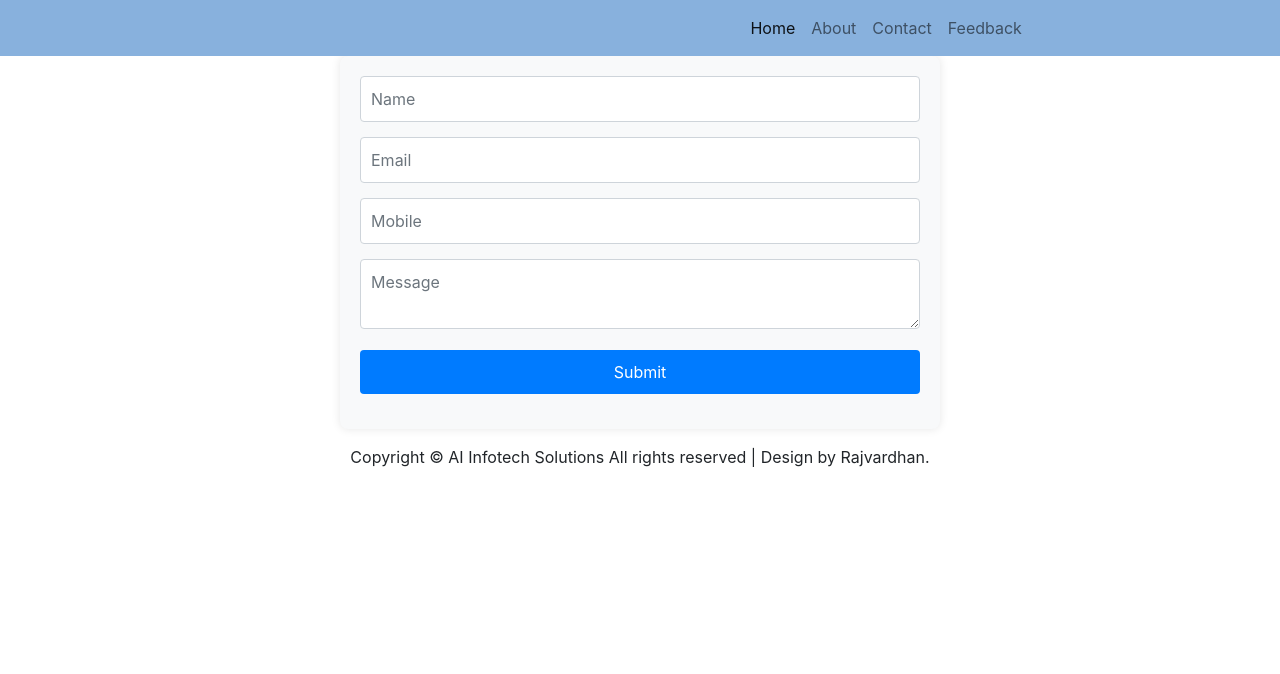
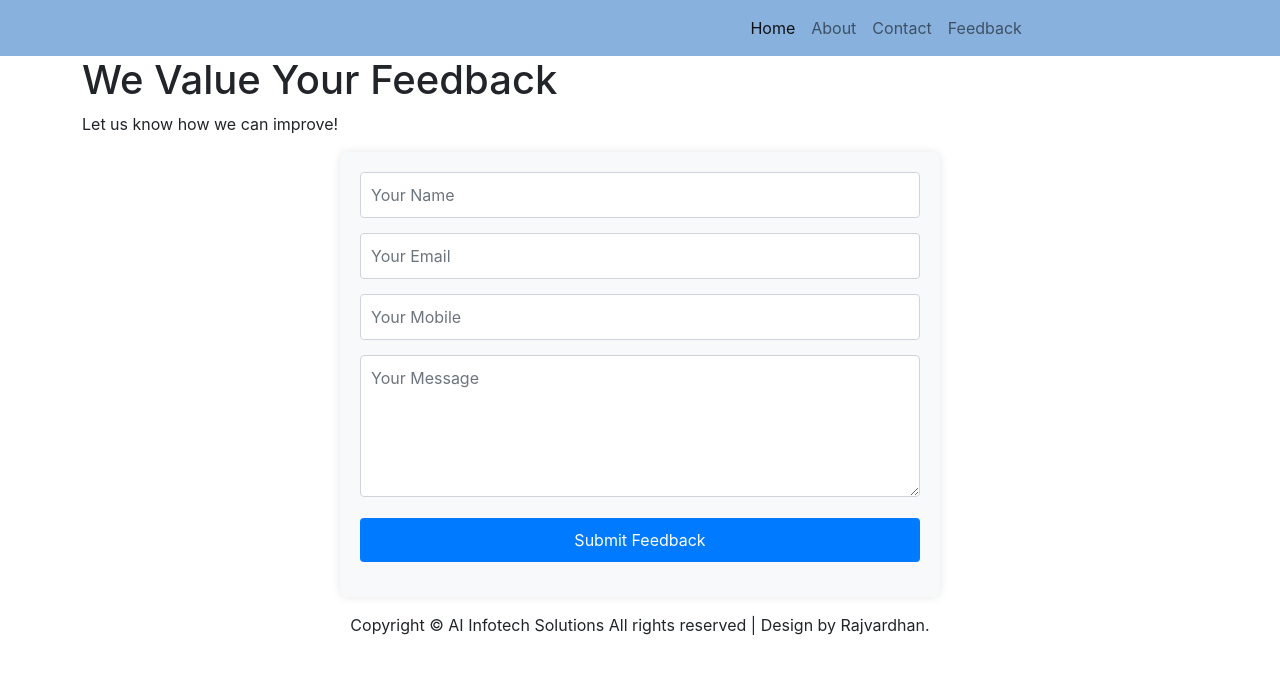
Before and after one commit to vardhans07/AI-Infotech-Solution-Website., a React (Create React App) app: page /feedback in a window 1280 px wide. Shown: the top 674 px of the page. Built offline with nearby package versions, Linux system fonts and the light colour scheme.

Commit message:
Update Feedback.js

```diff
--- a/src/Feedback.js
+++ b/src/Feedback.js
@@ -6,32 +6,35 @@ function Feedback() {
     name: "",
     email: "",
     mobile: "",
-        message: ""
+    message: "",
   });
+  const [loading, setLoading] = useState(false);
 
   const handleChange = (event) => {
     const { name, value } = event.target;
     setFormData((prevData) => ({
       ...prevData,
-            [name]: value
+      [name]: value,
     }));
   };
 
   const handleSubmit = async (event) => {
     event.preventDefault();
+    setLoading(true);
     try {
       const response = await fetch("http://127.0.0.1:5000/api/feedback", {
         method: "POST",
         headers: {
-                    "Content-Type": "application/json"
+          "Content-Type": "application/json",
         },
-                body: JSON.stringify(formData)
+        body: JSON.stringify(formData),
       });
 
       const result = await response.json();
       if (response.ok) {
         alert("Feedback submitted successfully!");
         console.log(result);
+        setFormData({ name: "", email: "", mobile: "", message: "" });
       } else {
         alert("Error submitting feedback: " + result.error);
         console.error("Error:", result.error);
@@ -39,44 +42,67 @@ function Feedback() {
     } catch (error) {
       alert("Network error: " + error.message);
       console.error("Network error:", error);
+    } finally {
+      setLoading(false);
     }
   };
 
   return (
-        <form onSubmit={handleSubmit}>
+    <div className="feedback-page">
+      <section className="feedback-hero">
+        <div className="container">
+          <h1 className="feedback-title">We Value Your Feedback</h1>
+          <p className="feedback-subtitle">Let us know how we can improve!</p>
+        </div>
+      </section>
+      <section className="feedback-form-section">
+        <div className="container">
+          <form onSubmit={handleSubmit} className="feedback-form">
             <input
               type="text"
               name="name"
               value={formData.name}
               onChange={handleChange}
-                placeholder="Name"
+              placeholder="Your Name"
               required
+              className="feedback-input"
             />
             <input
               type="email"
               name="email"
               value={formData.email}
               onChange={handleChange}
-                placeholder="Email"
+              placeholder="Your Email"
               required
+              className="feedback-input"
             />
             <input
               type="text"
               name="mobile"
               value={formData.mobile}
               onChange={handleChange}
-                placeholder="Mobile"
+              placeholder="Your Mobile"
               required
+              pattern="[0-9]{10}"
+              title="Please enter a valid 10-digit mobile number"
+              className="feedback-input"
             />
             <textarea
               name="message"
               value={formData.message}
               onChange={handleChange}
-                placeholder="Message"
+              placeholder="Your Message"
+              rows="5"
               required
+              className="feedback-textarea"
             />
-            <button type="submit">Submit</button>
+            <button type="submit" className="feedback-button" disabled={loading}>
+              {loading ? "Submitting..." : "Submit Feedback"}
+            </button>
           </form>
+        </div>
+      </section>
+    </div>
   );
 }
 
```
Lines whose indentation alone changed are shown as unchanged.
